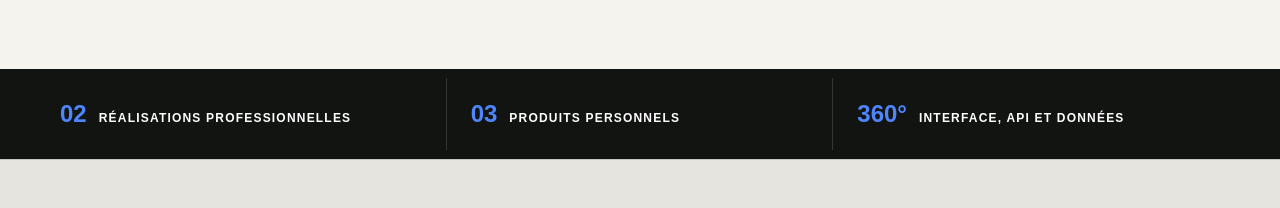
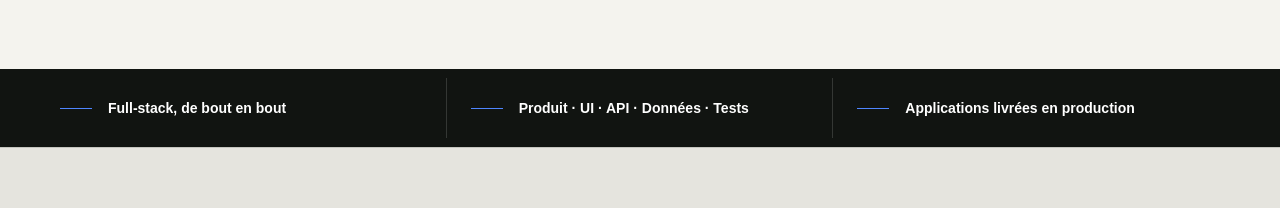
Before and after one commit to BastienAuT/portfolio-bastien-nextjs, a Next.js app: page / in a window 1280 px wide. Shown: the part 720-928 px from the top of the page. Built offline with nearby package versions, Linux system fonts and the light colour scheme; no server answers; a web font is replaced by a local one.

Commit message:
refactor: clarifier le positionnement full-stack

```diff
--- a/src/app/page.js
+++ b/src/app/page.js
@@ -13,24 +13,24 @@ export default function Home() {
         aria-label="Repères sur le portfolio"
       >
         <ul className="mx-auto grid w-[min(1160px,calc(100%-48px))] divide-y divide-white/15 py-2 sm:grid-cols-3 sm:divide-x sm:divide-y-0 max-sm:w-[calc(100%-28px)]">
-          <li className="flex items-baseline gap-3 py-5 sm:px-6 sm:first:pl-0">
-            <strong className="text-2xl font-black text-[#4f86ff]">02</strong>
-            <span className="text-xs font-bold uppercase tracking-[0.1em]">
-              réalisations professionnelles
-            </span>
-          </li>
-          <li className="flex items-baseline gap-3 py-5 sm:px-6">
-            <strong className="text-2xl font-black text-[#4f86ff]">03</strong>
-            <span className="text-xs font-bold uppercase tracking-[0.1em]">
-              produits personnels
-            </span>
-          </li>
-          <li className="flex items-baseline gap-3 py-5 sm:px-6 sm:last:pr-0">
-            <strong className="text-2xl font-black text-[#4f86ff]">360°</strong>
-            <span className="text-xs font-bold uppercase tracking-[0.1em]">
-              interface, API et données
-            </span>
-          </li>
+          {[
+            "Full-stack, de bout en bout",
+            "Produit · UI · API · Données · Tests",
+            "Applications livrées en production",
+          ].map((statement) => (
+            <li
+              className="flex items-center gap-4 py-5 sm:px-6 sm:first:pl-0 sm:last:pr-0"
+              key={statement}
+            >
+              <span
+                className="h-px w-8 shrink-0 bg-[#4f86ff]"
+                aria-hidden="true"
+              />
+              <strong className="text-sm leading-5 font-extrabold">
+                {statement}
+              </strong>
+            </li>
+          ))}
         </ul>
       </section>
 
```
